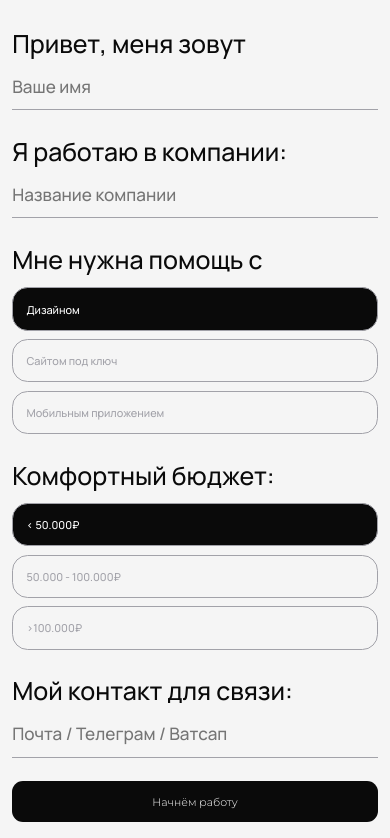
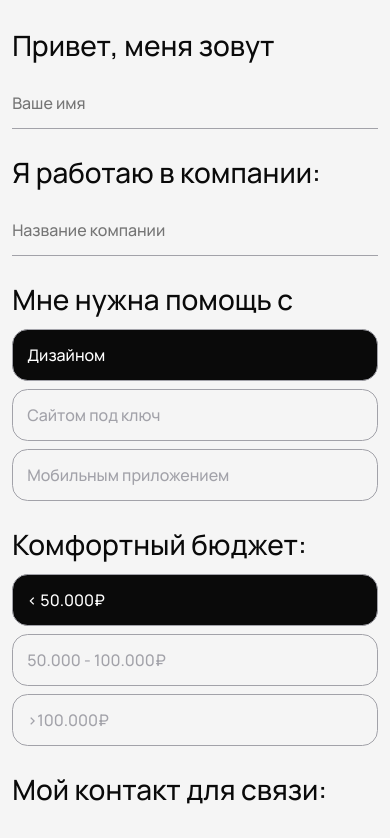
Before and after one commit to KostyaFirstov/f1rstov, a React (Create React App) app: page /contacts in a window 390 px wide. Shown: the part 820-1658 px from the top of the page. Built offline with nearby package versions, Linux system fonts and the light colour scheme.

Commit message:
fixed-2.0 css media-queries

```diff
--- a/src/components/AnimatedLink/AnimatedLink.module.css
+++ b/src/components/AnimatedLink/AnimatedLink.module.css
@@ -36,10 +36,6 @@
 
 .link__wrapper {
 	font-size: clamp(36px, 2.4vw, 2.4vw);
-
-	@media screen and (max-width: 768px) {
-		font-size: 8vw;
-	}
 }
 
 .link__wrapper_small {
--- a/src/components/ArrowLink/ArrowLink.module.css
+++ b/src/components/ArrowLink/ArrowLink.module.css
@@ -6,7 +6,6 @@
 .social__link a {
 	display: flex;
 	justify-self: start;
-	font-size: 1vw;
 }
 
 .social__link:hover .arrow__top {
--- a/src/components/HeroSection/HeroSection.module.css
+++ b/src/components/HeroSection/HeroSection.module.css
@@ -2,11 +2,6 @@
 	padding: 3.92vw 0 0;
 	z-index: 2;
 	height: 100vh;
-
-	@media screen and (max-width: 768px) {
-		padding: 6.92vw 0 0;
-		height: auto;
-	}
 }
 
 .title,
@@ -35,3 +30,10 @@
 .title_smaller {
 	font-size: var(--fzTitleSmall);
 }
+
+@media screen and (max-width: 768px) {
+	.root {
+		padding: 6.92vw 0 0;
+		height: auto;
+	}
+}
--- a/src/components/ListBlock/ListItem/ListItem.module.css
+++ b/src/components/ListBlock/ListItem/ListItem.module.css
@@ -26,13 +26,6 @@
 	font-size: var(--fzTitleBlockSmall);
 	font-family: var(--title-font);
 	min-height: 16.15vw;
-
-	@media screen and (max-width: 1240px) {
-		flex-direction: column;
-		align-items: flex-start;
-		min-height: 14vw;
-		padding: 18px 0;
-	}
 }
 
 .item:first-of-type::before,
@@ -75,6 +68,13 @@
 }
 
 @media screen and (max-width: 1240px) {
+	.item {
+		flex-direction: column;
+		align-items: flex-start;
+		min-height: 14vw;
+		padding: 18px 0;
+	}
+
 	.item__right {
 		margin-top: 24px;
 	}
--- a/src/components/Logo/Logo.module.css
+++ b/src/components/Logo/Logo.module.css
@@ -1,3 +1,3 @@
 .root {
-	font-size: clamp(20px, 1.88vw, 1.88vw);
+	font-size: clamp(24px, 1.88vw, 1.88vw);
 }
--- a/src/components/Menu/Menu.module.css
+++ b/src/components/Menu/Menu.module.css
@@ -80,16 +80,6 @@
 	will-change: transform;
 	opacity: 0;
 	visibility: hidden;
-
-	@media screen and (max-width: 768px) {
-		margin: unset;
-		max-width: 100%;
-		width: calc(100% - 20px);
-		max-height: unset;
-		height: auto;
-		top: 10px;
-		left: 10px;
-	}
 }
 
 .menu_usage .menu__container {
@@ -136,3 +126,15 @@
 	justify-content: space-between;
 	min-width: clamp(60px, 7.28vw, 7.28vw);
 }
+
+@media screen and (max-width: 768px) {
+	.menu__container {
+		margin: unset;
+		max-width: 100%;
+		width: calc(100% - 20px);
+		max-height: unset;
+		height: auto;
+		top: 10px;
+		left: 10px;
+	}
+}
--- a/src/components/Options/Options.module.css
+++ b/src/components/Options/Options.module.css
@@ -1,38 +1,37 @@
 .options {
 	display: flex;
 	align-items: center;
-	gap: 0.52vw;
+	gap: clamp(8px, 0.52vw, 0.52vw);
 	margin-top: 1.25vw;
-
-	@media screen and (max-width: 768px) {
-		flex-direction: column;
-		row-gap: 2.08vw;
-		flex-wrap: wrap;
-		width: 100%;
-	}
 }
 
 .option,
 .option_active {
-	/* font-size: var(--fzDesc); */
-	font-size: 1.04vw;
-	padding: 0.84vw 2.2vw;
+	font-size: var(--fzDesc);
+	padding: clamp(14px, 0.84vw, 0.84vw) clamp(14px, 2.2vw, 2.2vw);
 	border-radius: var(--radius);
 	color: var(--gray-color);
 	border: 1px solid var(--gray-color);
 	cursor: pointer;
 	font-family: var(--title-font);
 	transition: var(--main-transition);
-
-	@media screen and (max-width: 768px) {
-		font-size: 2.8vw;
-		border-radius: 4vw;
-		padding: 3.4vw;
-		width: 100%;
-	}
 }
 
 .option_active {
 	color: #fff;
 	background-color: var(--black-color);
 }
+
+@media screen and (max-width: 768px) {
+	.options {
+		flex-direction: column;
+		flex-wrap: wrap;
+		width: 100%;
+	}
+
+	.option,
+	.option_active {
+		border-radius: 4vw;
+		width: 100%;
+	}
+}
--- a/src/components/ProjectCard/ProjectCard.module.css
+++ b/src/components/ProjectCard/ProjectCard.module.css
@@ -50,13 +50,7 @@
 	padding: 0.72vw 2.18vw;
 	border: 1px solid #fff;
 	border-radius: var(--radius);
-	font-size: 1.04vw;
-
-	@media screen and (max-width: 768px) {
-		font-size: 2.8vw;
-		border-radius: 2.8vw;
-		padding: 1.4vw 2.6vw;
-	}
+	font-size: var(--fzSmall);
 }
 
 .image {
--- a/src/pages/Contacts/Contacts.module.css
+++ b/src/pages/Contacts/Contacts.module.css
@@ -7,55 +7,23 @@
 	align-items: center;
 	gap: 1.25vw;
 }
-@media screen and (max-width: 768px) {
-	.input {
-		flex-direction: column;
-		align-items: flex-start;
-		margin-bottom: 6.1vw;
-		gap: 1.6vw;
-	}
-}
 
 .label {
-	/* font-size: var(--fzTitleSmall); */
-	font-size: 4.69vw;
+	font-size: var(--fzTitleBlockSmall);
 	font-family: var(--title-font);
 	flex-shrink: 0;
-
-	@media screen and (max-width: 768px) {
-		font-size: 6.4vw;
-	}
 }
 
 .input input::placeholder {
-	font-size: 1.04vw;
-	/* font-family: var(--usual-font); */
-
-	@media screen and (max-width: 768px) {
-		font-size: 2.8vw;
-	}
-}
-
-@media screen and (max-width: 768px) {
-	.input input::placeholder {
-		font-size: 4.4vw;
-		text-align: left;
-	}
+	font-size: var(--fzDesc);
 }
 
 .input input {
-	/* font-size: var(--fzSubTitle); */
-	font-size: 3.33vw;
+	font-size: var(--fzTitleBlockSmall);
 	font-family: var(--title-font);
 	text-align: center;
 	width: 100%;
 	border-bottom: 1px solid var(--gray-color);
-
-	@media screen and (max-width: 768px) {
-		font-size: 4.4vw;
-		text-align: left;
-		padding: 2.12vw 0 3vw;
-	}
 }
 
 .submit_btn {
@@ -66,15 +34,7 @@
 	padding: 1.2vw;
 	border-radius: var(--radius);
 	margin-top: 2.52vw;
-	/* font-size: var(--fzDesc); */
-	font-size: 1.04vw;
-
-	@media screen and (max-width: 768px) {
-		padding: 3.4vw;
-		font-size: 2.8vw;
-		border-radius: 2.8vw;
-		margin-top: 0;
-	}
+	font-size: var(--fzDesc);
 }
 
 .input .error {
@@ -84,3 +44,27 @@
 .hide {
 	display: none;
 }
+
+@media screen and (max-width: 768px) {
+	.input {
+		flex-direction: column;
+		align-items: flex-start;
+		margin-bottom: 6.1vw;
+		gap: 1.6vw;
+	}
+
+	.input input {
+		padding: 2.12vw 0 3vw;
+	}
+
+	.input input,
+	.input input::placeholder {
+		text-align: left;
+	}
+
+	.submit_btn {
+		padding: 3.4vw;
+		margin-top: 0;
+		border-radius: 4.4vw;
+	}
+}
```
Also changed, not shown: src/styles/index.css (+0 -9 lines).
